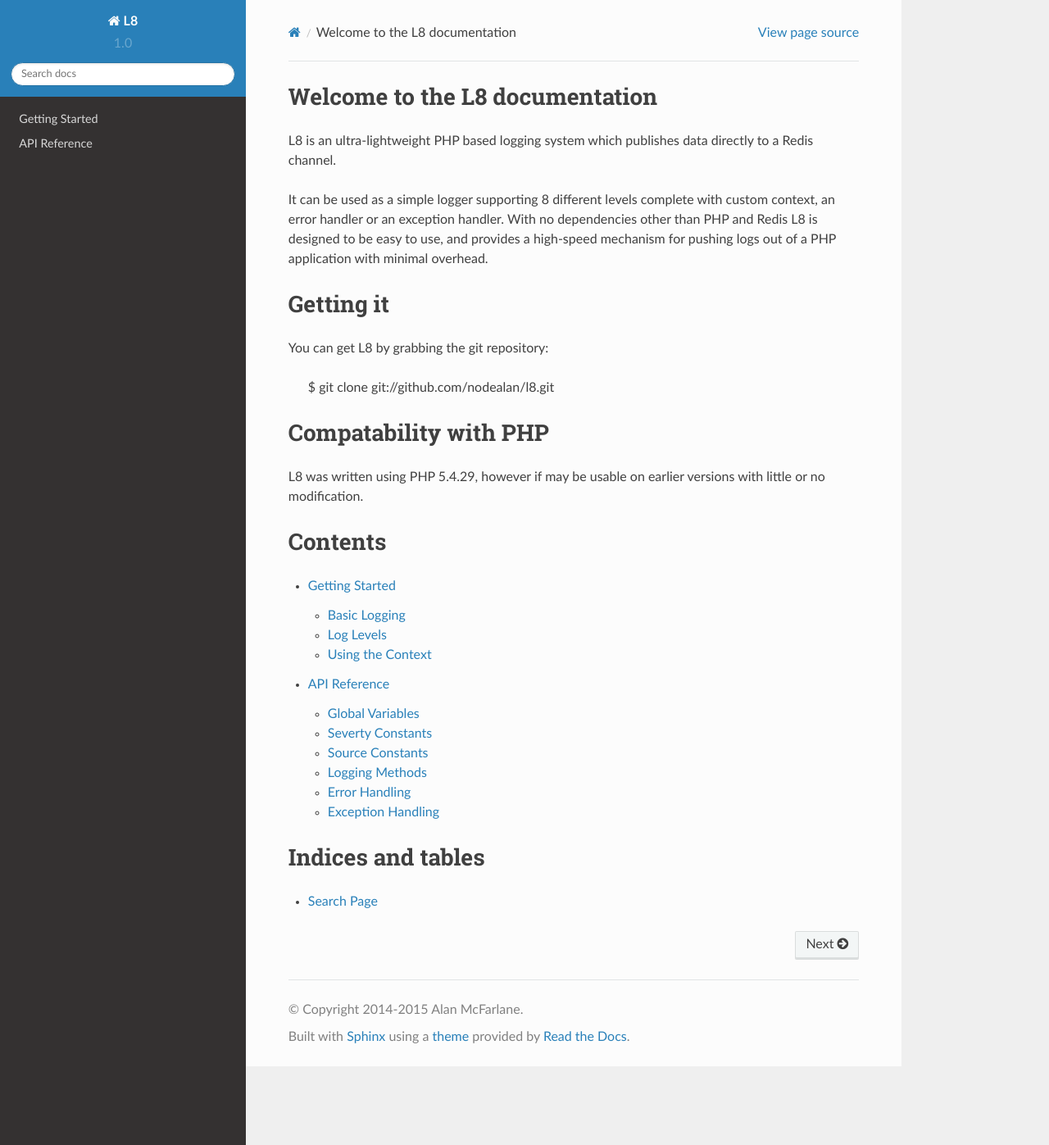
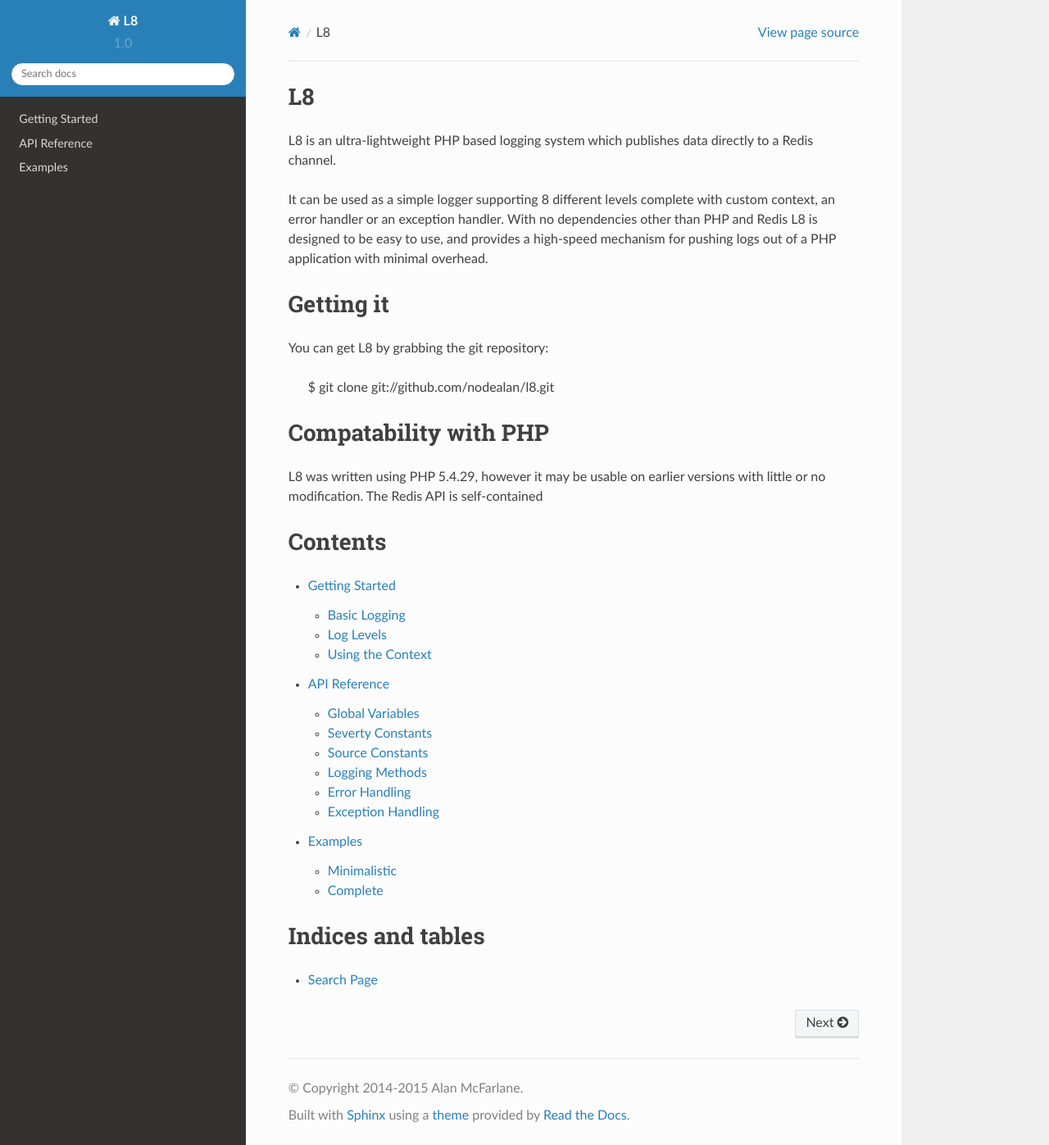
Before and after one commit to robchett/L8, a Sphinx documentation site: the page built from docs/index.rst, in a window 1280 px wide and 1397 px high. Shown: the whole window at 82% size. Built offline with Sphinx 7.4.7 and the Read the Docs theme 2.0.0, drawn with Linux system fonts in a browser that asks for light colours.

Commit message:
Added a couple of examples to the documentation

```diff
--- a/docs/index.rst
+++ b/docs/index.rst
@@ -1,5 +1,5 @@
-Welcome to the L8 documentation
-===============================
+L8
+==
 
 L8 is an ultra-lightweight PHP based logging system which publishes data directly to a Redis channel.
 
@@ -16,7 +16,7 @@
 Compatability with PHP
 ======================
 
-L8 was written using PHP 5.4.29, however if may be usable on earlier versions with little or no modification.
+L8 was written using PHP 5.4.29, however it may be usable on earlier versions with little or no modification. The Redis API is self-contained
 
 Contents
 ========
@@ -26,6 +26,7 @@
 
    getting_started
    api_reference
+   examples
 
 Indices and tables
 ==================
```
Also changed, not shown: docs/api_reference.rst (+17 -16 lines), docs/examples.rst (added, +41 -0 lines).
